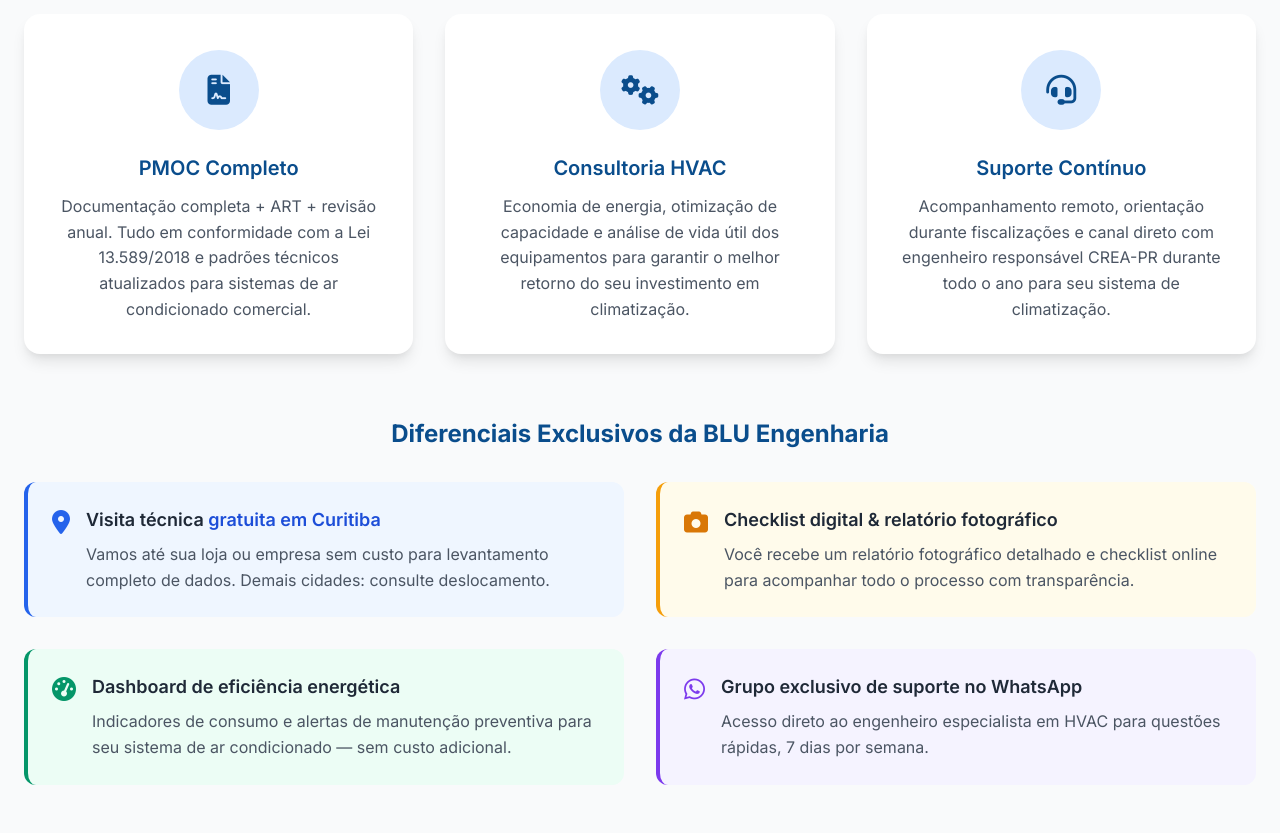
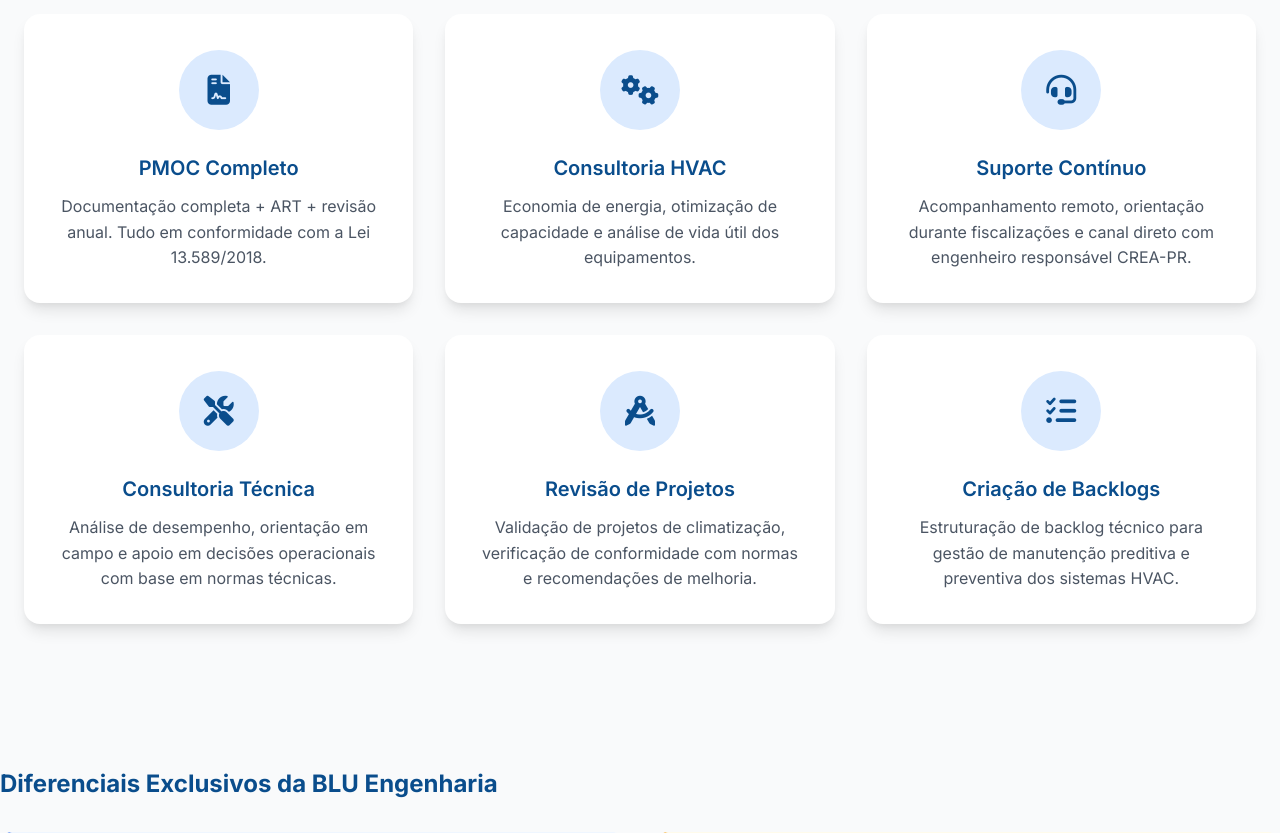
Before and after one commit to joaoz333123/BLU, a Flask app: page / in a window 1280 px wide. Shown: the part 1017-1850 px from the top of the page. Run offline with Flask 3, Linux system fonts and the light colour scheme.

Commit message:
Update index.html

```diff
--- a/templates/index.html
+++ b/templates/index.html
@@ -501,31 +501,52 @@
   <div class="container mx-auto px-6 text-center">
     <h2 class="text-3xl font-bold mb-4 sr text-primary">Nossos Serviços de Climatização</h2>
     <p class="text-gray-600 max-w-3xl mx-auto mb-12 sr">Soluções completas para seu sistema de climatização, com foco em eficiência energética, economia e conformidade com a Lei 13.589/2018.</p>
-
-    <!-- Cards principais -->
     <div class="grid md:grid-cols-3 gap-8 mb-16">
       <div class="bg-white p-8 rounded-xl shadow-lg hover:shadow-xl service-card sr">
         <div class="w-20 h-20 mx-auto mb-6 flex items-center justify-center bg-blue-100 rounded-full service-icon">
           <i class="fas fa-file-contract text-3xl text-primary"></i>
         </div>
         <h3 class="text-xl font-semibold mb-3 text-primary">PMOC Completo</h3>
-        <p class="text-gray-600">Documentação completa + ART + revisão anual. Tudo em conformidade com a Lei 13.589/2018 e padrões técnicos atualizados para sistemas de ar condicionado comercial.</p>
+        <p class="text-gray-600">Documentação completa + ART + revisão anual. Tudo em conformidade com a Lei 13.589/2018.</p>
       </div>
       <div class="bg-white p-8 rounded-xl shadow-lg hover:shadow-xl service-card sr">
         <div class="w-20 h-20 mx-auto mb-6 flex items-center justify-center bg-blue-100 rounded-full service-icon">
           <i class="fas fa-cogs text-3xl text-primary"></i>
         </div>
         <h3 class="text-xl font-semibold mb-3 text-primary">Consultoria HVAC</h3>
-        <p class="text-gray-600">Economia de energia, otimização de capacidade e análise de vida útil dos equipamentos para garantir o melhor retorno do seu investimento em climatização.</p>
+        <p class="text-gray-600">Economia de energia, otimização de capacidade e análise de vida útil dos equipamentos.</p>
       </div>
       <div class="bg-white p-8 rounded-xl shadow-lg hover:shadow-xl service-card sr">
         <div class="w-20 h-20 mx-auto mb-6 flex items-center justify-center bg-blue-100 rounded-full service-icon">
           <i class="fas fa-headset text-3xl text-primary"></i>
         </div>
         <h3 class="text-xl font-semibold mb-3 text-primary">Suporte Contínuo</h3>
-        <p class="text-gray-600">Acompanhamento remoto, orientação durante fiscalizações e canal direto com engenheiro responsável CREA-PR durante todo o ano para seu sistema de climatização.</p>
+        <p class="text-gray-600">Acompanhamento remoto, orientação durante fiscalizações e canal direto com engenheiro responsável CREA-PR.</p>
+      </div>
+      <div class="bg-white p-8 rounded-xl shadow-lg hover:shadow-xl service-card sr">
+        <div class="w-20 h-20 mx-auto mb-6 flex items-center justify-center bg-blue-100 rounded-full service-icon">
+          <i class="fas fa-tools text-3xl text-primary"></i>
+        </div>
+        <h3 class="text-xl font-semibold mb-3 text-primary">Consultoria Técnica</h3>
+        <p class="text-gray-600">Análise de desempenho, orientação em campo e apoio em decisões operacionais com base em normas técnicas.</p>
+      </div>
+      <div class="bg-white p-8 rounded-xl shadow-lg hover:shadow-xl service-card sr">
+        <div class="w-20 h-20 mx-auto mb-6 flex items-center justify-center bg-blue-100 rounded-full service-icon">
+          <i class="fas fa-drafting-compass text-3xl text-primary"></i>
+        </div>
+        <h3 class="text-xl font-semibold mb-3 text-primary">Revisão de Projetos</h3>
+        <p class="text-gray-600">Validação de projetos de climatização, verificação de conformidade com normas e recomendações de melhoria.</p>
+      </div>
+      <div class="bg-white p-8 rounded-xl shadow-lg hover:shadow-xl service-card sr">
+        <div class="w-20 h-20 mx-auto mb-6 flex items-center justify-center bg-blue-100 rounded-full service-icon">
+          <i class="fas fa-tasks text-3xl text-primary"></i>
+        </div>
+        <h3 class="text-xl font-semibold mb-3 text-primary">Criação de Backlogs</h3>
+        <p class="text-gray-600">Estruturação de backlog técnico para gestão de manutenção preditiva e preventiva dos sistemas HVAC.</p>
       </div>
     </div>
+  </div>
+</section>
 
     <!-- Extras em destaque -->
     <h3 class="text-2xl font-bold mb-8 sr text-primary">Diferenciais Exclusivos da BLU Engenharia</h3>
```
